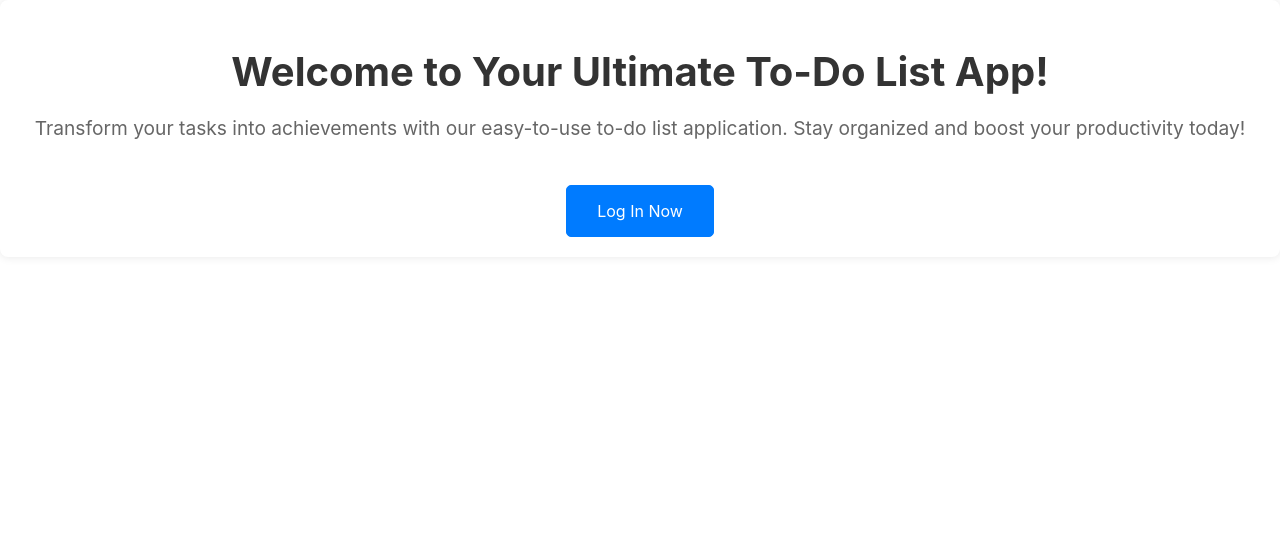
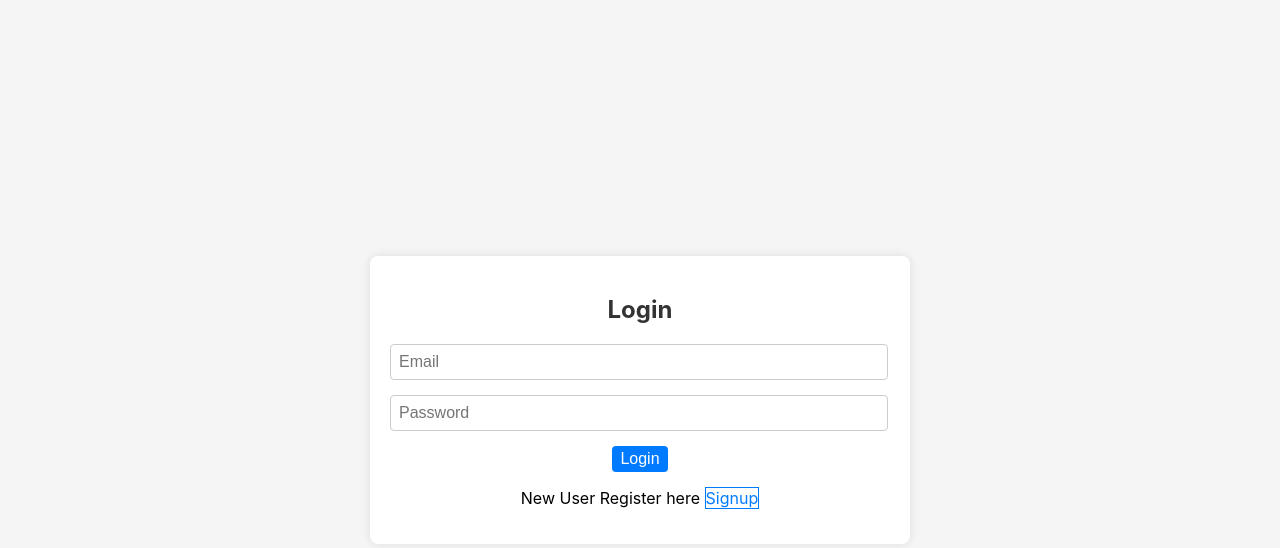
Before and after one commit to baranirajeshbabu30/To-Do-App, a React (Create React App) app: page / in a window 1280 px wide. Shown: the top 548 px of the page. Built offline with nearby package versions, Linux system fonts and the light colour scheme.

Commit message:
finalized

```diff
--- a/src/App.js
+++ b/src/App.js
@@ -7,7 +7,6 @@ import AddTodoForm from './components/AddTodoForm';
 import TodoItem from './components/TodoItem';
 import CategoryFilter from './components/CategoryFilter';
 import HomePage from './layout/Homepage';
-import Welcome from './layout/Welcome';
 import Upcoming from './components/Upcoming';
 import Layout from './layout/Homepage';
 
@@ -16,7 +15,7 @@ const App = () => {
   return (
     <Router>
       <Routes>
-        <Route path="/" element={<Welcome />} />
+        <Route path="/" element={<Login />} />
         <Route path="/signup" element={<Signup />} />
         <Route path="/login" element={<Login />} />
         <Route element={<Layout />}>
--- a/src/layout/Footer.css
+++ b/src/layout/Footer.css
@@ -1,7 +1,7 @@
 /* Footer.css */
 footer {
-    background-color: #f1f1f1;
-    color: #333;
+    background-color:#333;
+    color: #f1f1f1;
     text-align: center;
     padding: 1em 0;
     position: fixed;
--- a/src/layout/Header.css
+++ b/src/layout/Header.css
@@ -30,6 +30,7 @@ body.dark-mode {
 .header-right {
     display: flex;
     align-items: center;
+    margin-right: 20px;
 }
 
 .theme-toggle {
@@ -51,9 +52,9 @@ body.dark-mode {
     cursor: pointer;
 }
 
-.profile-icon-placeholder {
-    font-size: 20px;
-    margin-right: 10px;
+.profile-name{
+    margin-left: 10px;
+    color: inherit;
 }
 
 .profile-dropdown {
--- a/src/layout/Header.js
+++ b/src/layout/Header.js
@@ -13,12 +13,9 @@ const Header = ({ searchTerm, setSearchTerm }) => {
         const storedToken = localStorage.getItem('token');
         const storedUseremail = localStorage.getItem('useremail');
         const storedDarkMode = localStorage.getItem('darkMode') === 'true';
+console.log('useremail', storedUseremail, storedDarkMode)
 
-        if (storedToken) {
-            setToken(storedToken);
-            setUseremail(storedUseremail || '');
-        }
-
+        setUseremail(storedUseremail);
         setDarkMode(storedDarkMode);
         document.body.classList.toggle('dark-mode', storedDarkMode);
     }, []);
--- a/src/layout/Welcome.css
+++ /dev/null
@@ -1,43 +0,0 @@
-.landing-container {
-    display: flex;
-    align-items: center;
-    justify-content: center;
-    height: 100vh;
-    background-color: #f4f4f4;
-    margin: 0;
-}
-
-.landing-content {
-    background: white;
-    padding: 20px;
-    border-radius: 8px;
-    box-shadow: 0 0 10px rgba(0, 0, 0, 0.1);
-    text-align: center;
-}
-
-.landing-content h1 {
-    font-size: 2.5rem;
-    margin-bottom: 20px;
-    color: #333;
-}
-
-.landing-content p {
-    font-size: 1.2rem;
-    margin-bottom: 30px;
-    color: #666;
-}
-
-.signup-button {
-    display: inline-block;
-    padding: 15px 30px;
-    font-size: 1rem;
-    color: white;
-    background-color: #007bff;
-    text-decoration: none;
-    border-radius: 5px;
-    transition: background-color 0.3s ease;
-}
-
-.signup-button:hover {
-    background-color: #0056b3;
-}
--- a/src/layout/Welcome.js
+++ /dev/null
@@ -1,17 +0,0 @@
-import React from 'react';
-import { Link } from 'react-router-dom';
-import '../layout/Welcome.css';
-
-const Welcome = () => {
-    return (
-        <div className="landing-contaisner">
-            <div className="landing-content">
-                <h1>Welcome to Your Ultimate To-Do List App!</h1>
-                <p>Transform your tasks into achievements with our easy-to-use to-do list application. Stay organized and boost your productivity today!</p>
-                <Link to="/login" className="signup-button">Log In Now</Link>
-            </div>
-        </div>
-    );
-}
-
-export default Welcome;
```
